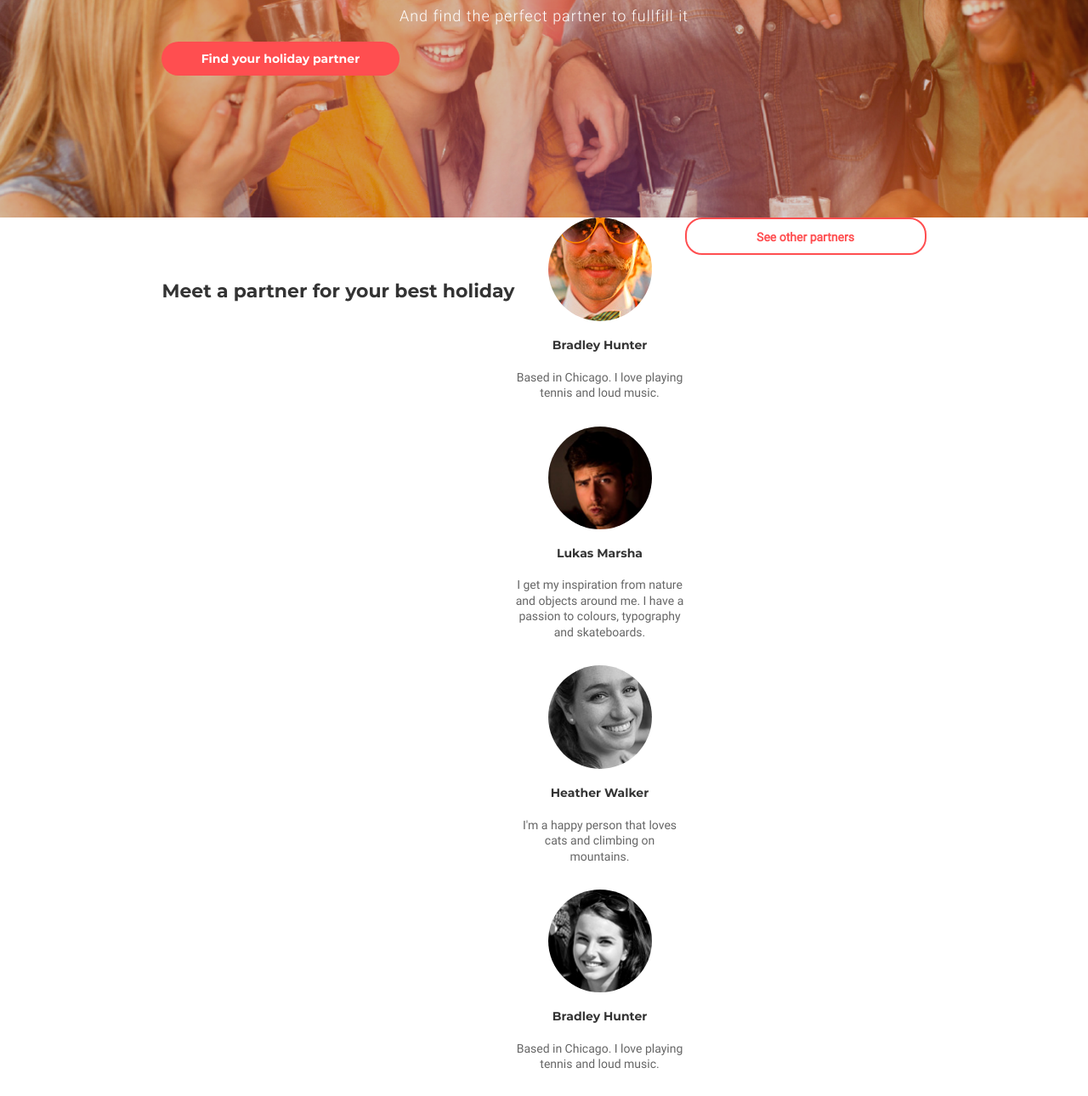
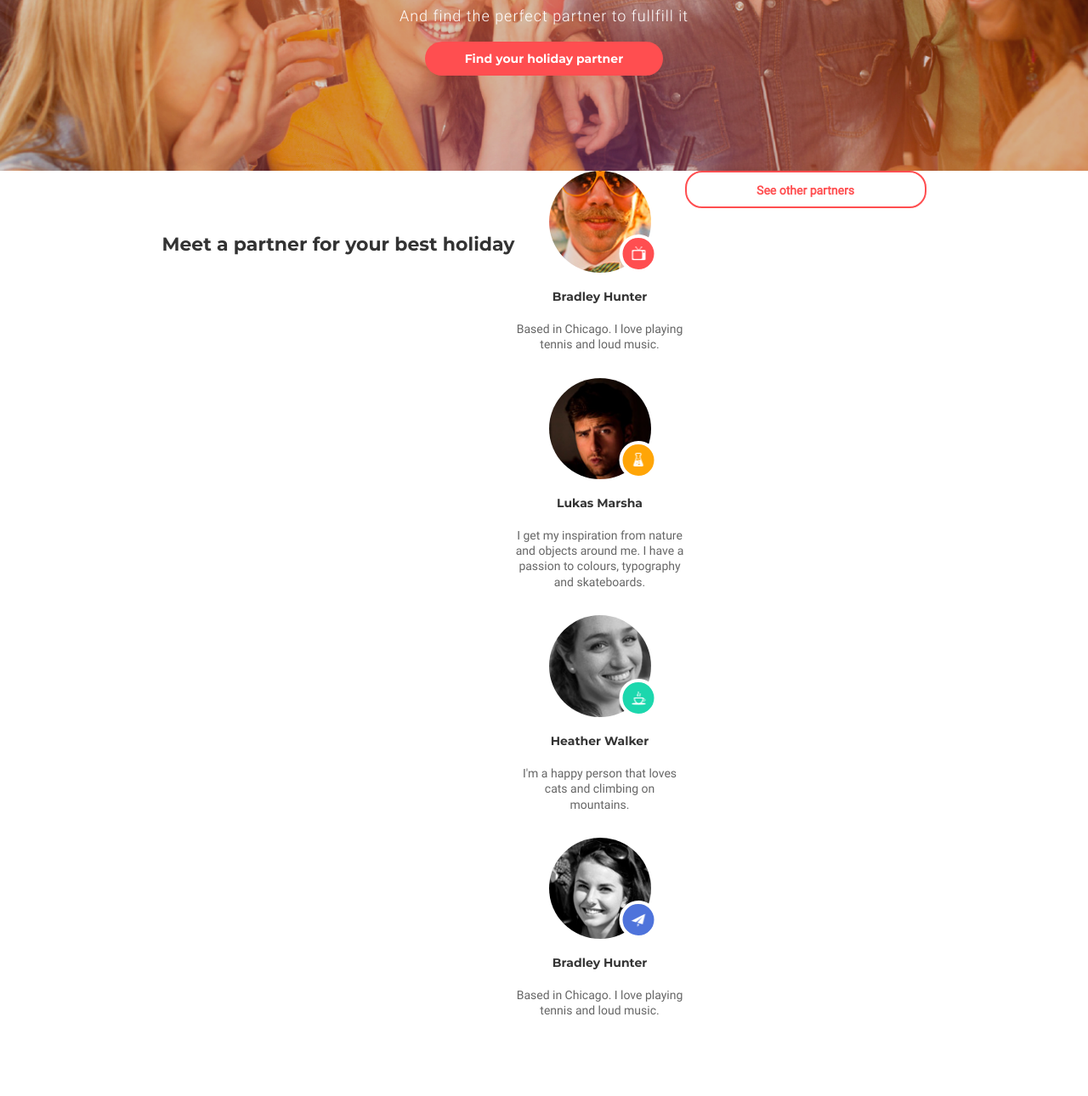
Before and after one commit to ChervinskyV/Homework-8, a plain HTML site: page index.html in a window 1280 px wide. Shown: the part 284-1574 px from the top of the page at 85% size. After the commit the page ends 1513 px from the top, so only its background shows below. Drawn offline with Linux system fonts and the light colour scheme.

Commit message:
icons added

```diff
--- a/css/styles.css
+++ b/css/styles.css
@@ -113,19 +113,17 @@ body {
 }
 
 /*Header*/
-
+.container {
+  width: 320px;
+  margin: 0px auto;
+}
 .header {
   background-image: url(../img/banner-Mobile_01.jpg);
   background-repeat: no-repeat;
   background-position: center;
   background-size: cover;
-  width: 100%;
-  height: 540px;
 }
-.container {
-  width: 320px;
-  margin: 0px auto;
-}
+
 .autorization {
   text-align: center;
 }
@@ -160,6 +158,7 @@ body {
 }
 .banner-title {
   justify-content: center;
+  text-align: center;
 }
 
 .title {
@@ -183,7 +182,6 @@ body {
   text-align: center;
   letter-spacing: 1px;
 }
-
 .title-button {
   width: 280px;
   height: 40px;
@@ -194,7 +192,7 @@ body {
   color: rgb(255, 255, 255);
   font-weight: bold;
   line-height: 1.2;
-  margin-left: 20px;
+  margin-bottom: 112px;
 }
 /*partners*/
 .partners-section {
@@ -214,23 +212,44 @@ body {
   width: 200px;
   padding-bottom: 30px;
   text-align: center;
-  position: relative;
 }
 .card-img {
   border-radius: 50%;
+}
+.card-img-wrapper {
+  width: 120px;
+  position: relative;
   margin: 0px auto;
-  position: relative;
+}
+.card-img-wrapper::after {
   display: block;
+  content: '';
+  position: absolute;
+  left: 50%;
+  bottom: 0;
+  transform: translateX(50%);
+  width: 37px;
+  height: 37px;
+  border: 4px solid rgb(255, 255, 255);
+  border-radius: 50%;
+  background-repeat: no-repeat;
+  background-position: center;
 }
-.img-wraper::before {
-  border-style: solid;
-  border-width: 4px;
-  border-color: rgb(255, 255, 255);
-  border-radius: 50%;
+.icon1::after {
+  background-image: url('../img/tv.png');
+  background-color: rgb(255, 78, 80);
+}
+.icon2::after {
+  background-image: url('../img/chem.png');
   background-color: rgb(255, 165, 7);
-  position: absolute;
 }
-.card-img::before {
+.icon3::after {
+  background-image: url('../img/coffee.png');
+  background-color: rgb(28, 215, 173);
+}
+.icon4::after {
+  background-image: url('../img/tg.png');
+  background-color: rgb(78, 115, 219);
 }
 .card-name {
   font-size: 14px;
@@ -240,20 +259,22 @@ body {
   text-align: center;
   padding: 20px 0px 20px 0px;
 }
-
 .card-subscribe {
   font-size: 14px;
   font-family: var(--secondary-font);
   color: rgb(102, 102, 102);
   line-height: 1.2;
 }
-.partners-link {
+.partners-button {
   border-style: solid;
   border-width: 2px;
   border-color: rgb(255, 78, 80);
   border-radius: 20px;
+  background-color: transparent;
   width: 284px;
   height: 44px;
+}
+.partners-link {
   font-size: 14px;
   font-family: var(--secondary-font);
   font-weight: 700;
@@ -268,13 +289,41 @@ body {
   .container {
     width: 748px;
   }
-
   .header {
     background-image: url(../img/banner-tablet.png);
     background-color: rgba(0, 0, 2, 0.82);
-    width: 100%;
   }
   .autorization {
+    text-align: center;
+  }
+  .button-wrapper {
+    display: flex;
+    justify-content: center;
+    padding-top: 20px;
+  }
+  .authorization-button {
+    padding: 10px 16px 8px 16px;
+    color: #ffffff;
+    font-weight: 700;
+    font-size: 0.875rem;
+    background: transparent;
+    border-color: transparent;
+    border-style: solid;
+    cursor: pointer;
+    border-radius: 50px;
+    border-width: 2px;
+  }
+  .authorization-button:hover {
+    transition: color 0.4s linear;
+    border-color: rgb(255, 255, 255);
+  }
+  .logo {
+    text-transform: uppercase;
+    font-size: 18px;
+    color: rgb(255, 255, 255);
+    font-weight: bold;
+    line-height: 1.2;
+    padding-top: 112px;
   }
 }
 @media (min-width: 960px) {
@@ -284,6 +333,5 @@ body {
   .header {
     background-image: url(../img/banner-desctop.png);
     background-color: rgba(0, 0, 2, 0.82);
-    width: 100%;
   }
 }
--- a/index.html
+++ b/index.html
@@ -32,26 +32,30 @@
       </h2>
       <ul>
         <li class="card">
+          <div class="card-img-wrapper icon1">
             <img
               class="card-img"
               src="./img/1.jpg"
-            width="122"
-            height="122"
+              width="120"
+              height="120"
               alt="man with mustashe"
             />
+          </div>
           <h3 class="card-name">Bradley Hunter</h3>
           <span class="card-subscribe"
             >Based in Chicago. I love playing tennis and loud music.</span
           >
         </li>
         <li class="card">
+          <div class="card-img-wrapper icon2">
             <img
               class="card-img"
               src="./img/3.jpg"
-            width="122"
-            height="122"
+              width="120"
+              height="120"
               alt="man in the dark room"
             />
+          </div>
           <h3 class="card-name">Lukas Marsha</h3>
           <span class="card-subscribe"
             >I get my inspiration from nature and objects around me. I have a
@@ -59,25 +63,27 @@
           </span>
         </li>
         <li class="card">
+          <div class="card-img-wrapper icon3">
             <img
               class="card-img"
               src="./img/2.jpg"
-            width="122"
-            height="122"
+              width="120"
+              height="120"
               alt="girl"
             />
+          </div>
           <h3 class="card-name">Heather Walker</h3>
           <span class="card-subscribe"
             >I'm a happy person that loves cats and climbing on mountains.</span
           >
         </li>
         <li class="card">
-          <div class="img-wraper">
+          <div class="card-img-wrapper icon4">
             <img
               class="card-img"
               src="./img/4.jpg"
-              width="122"
-              height="122"
+              width="120"
+              height="120"
               alt="girl with sunglasses"
             />
           </div>
@@ -87,7 +93,9 @@
           >
         </li>
       </ul>
+      <button class="partners-button">
         <a href="#" class="partners-link">See other partners</a>
+      </button>
     </main>
   </body>
 </html>
```
Lines whose indentation alone changed are shown as unchanged.
